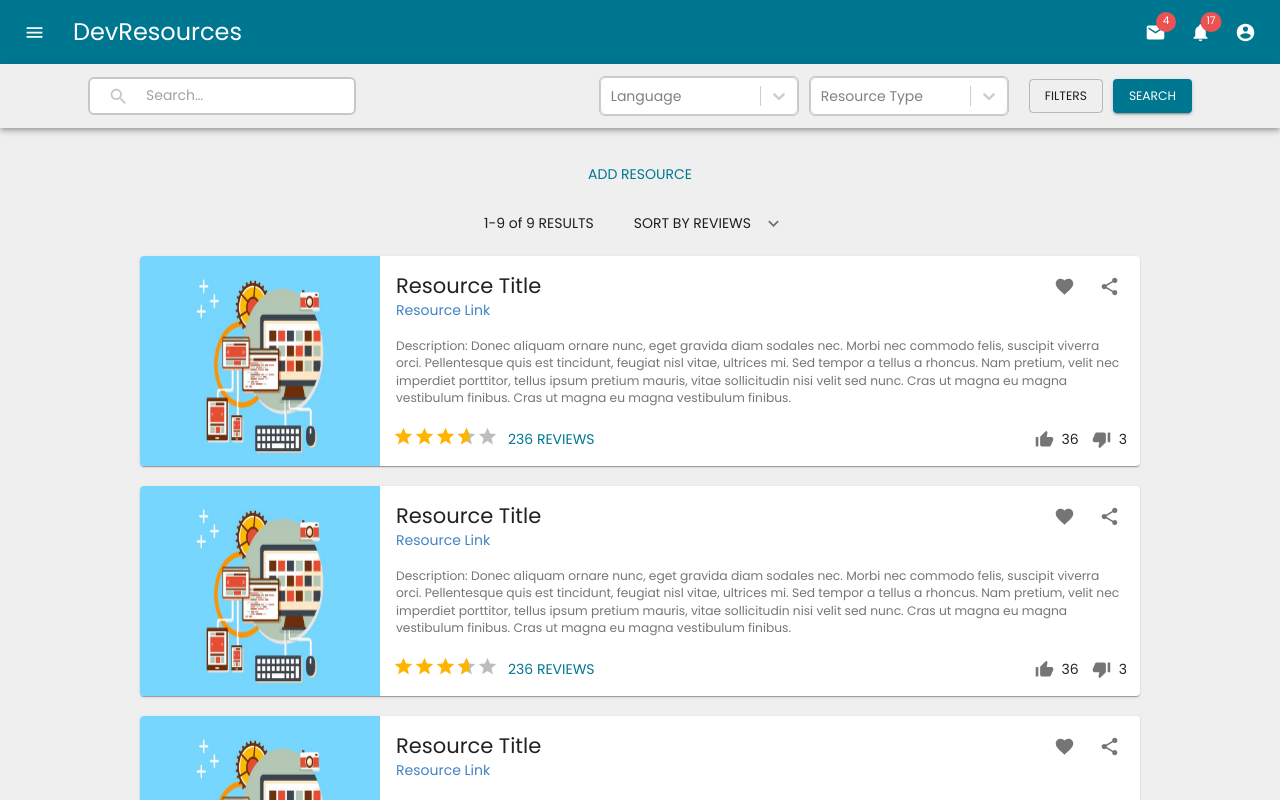
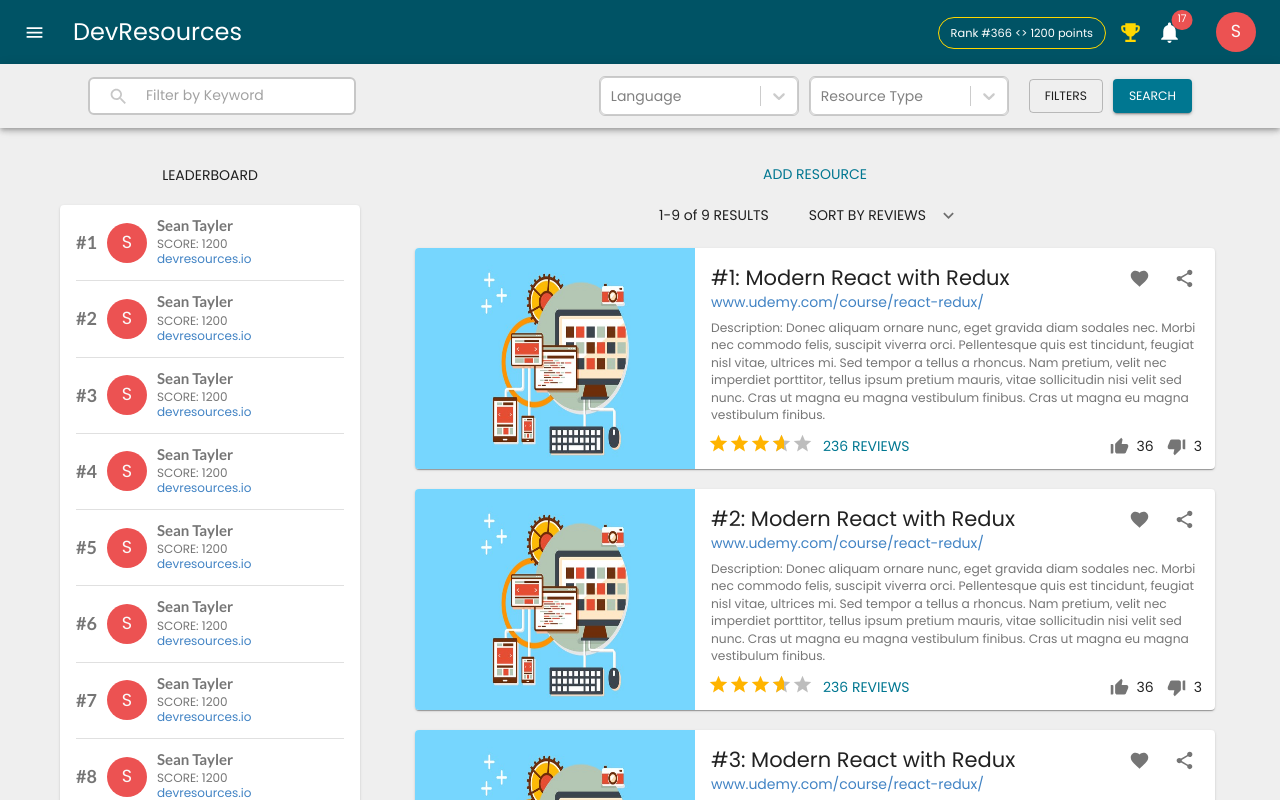
Before and after one commit to seanddallen/DevResourcesUI, a React (Create React App) app: page / in a window 1280 px wide. Shown: the top 800 px of the page. Built offline with nearby package versions, Linux system fonts and the light colour scheme.

Commit message:
added leaderboard in main and topnav

```diff
--- a/src/Components/layout/StickyNav.jsx
+++ b/src/Components/layout/StickyNav.jsx
@@ -287,7 +287,7 @@
               </div>
               <div>
                 <InputBase
-                  placeholder="Search…"
+                  placeholder="Filter by Keyword"
                   classes={{
                     root: classes.inputRoot,
                     input: classes.inputInput
--- a/src/Components/layout/TopNav.jsx
+++ b/src/Components/layout/TopNav.jsx
@@ -15,10 +15,17 @@
 import MailIcon from "@material-ui/icons/Mail";
 import NotificationsIcon from "@material-ui/icons/Notifications";
 import MoreIcon from "@material-ui/icons/MoreVert";
+import Avatar from "@material-ui/core/Avatar";
+import Trophy from "@material-ui/icons/EmojiEvents";
+import Divider from "@material-ui/core/Divider";
+import Chip from "@material-ui/core/Chip";
 
 const useStyles = makeStyles(theme => ({
   grow: {
     flexGrow: 1
+  },
+  appBar: {
+    backgroundColor: theme.palette.primary.dark
   },
   menuButton: {
     marginRight: theme.spacing(2)
@@ -75,7 +82,17 @@
     [theme.breakpoints.up("md")]: {
       display: "none"
     }
+  },
+  avatar: {
+    backgroundColor: theme.palette.secondary.main
+  },
+  largeIcon: {
+    width: 60,
+    height: 60
   }
+  // badge: {
+  //   backgroundColor: theme.palette.tertiary.main
+  // }
 }));
 
 export default function TopNav(props) {
@@ -101,6 +118,10 @@
 
   const handleMobileMenuOpen = event => {
     setMobileMoreAnchorEl(event.currentTarget);
+  };
+
+  const handleClick = () => {
+    console.info("You clicked the Chip.");
   };
 
   const menuId = "primary-search-account-menu";
@@ -130,17 +151,17 @@
       open={isMobileMenuOpen}
       onClose={handleMobileMenuClose}
     >
-      <MenuItem>
+      {/* <MenuItem>
         <IconButton aria-label="show 4 new mails" color="inherit">
           <Badge badgeContent={4} color="secondary">
             <MailIcon />
           </Badge>
         </IconButton>
         <p>Messages</p>
-      </MenuItem>
+      </MenuItem> */}
       <MenuItem>
         <IconButton aria-label="show 11 new notifications" color="inherit">
-          <Badge badgeContent={11} color="secondary">
+          <Badge badgeContent={11} color="tertiary">
             <NotificationsIcon />
           </Badge>
         </IconButton>
@@ -162,7 +183,7 @@
 
   return (
     <div className={classes.grow}>
-      <AppBar position="static">
+      <AppBar position="static" className={classes.appBar}>
         <Toolbar style={{ display: "flex", alignItems: "center" }}>
           <IconButton
             edge="start"
@@ -188,14 +209,44 @@
           </Link>
           <div className={classes.grow} />
           <div className={classes.sectionDesktop}>
-            <IconButton aria-label="show 4 new mails" color="inherit">
-              <Badge badgeContent={4} color="secondary">
-                <MailIcon />
-              </Badge>
+            <Chip
+              label={<Chip label="#3666" style={{ color: "black" }} />}
+              label="Rank #366 <> 1200 points"
+              // onClick={handleClick}
+              variant="outlined"
+              style={{ marginTop: "17px", color: "#fff", borderColor: "gold" }}
+            />
+            <IconButton
+              aria-label="show 4 new mails"
+              color="inherit"
+              iconStyle={classes.largeIcon}
+              style={{ display: "flex", alignItems: "center" }}
+            >
+              {/* <div
+                style={{
+                  display: "flex",
+                  flexDirection: "column",
+                  alignItems: "flex-start",
+                  marginRight: "10px"
+                }}
+              >
+                <div style={{ fontSize: "12px", fontFamily: "Poppins" }}>
+                  Rank: 6
+                </div>
+                <Divider variant="middle" />
+                <div style={{ fontSize: "12px" }}>Score: 120</div>
+              </div> */}
+              <Trophy
+                style={{ height: "25px", width: "25px", color: "gold" }}
+              />
             </IconButton>
-            <IconButton aria-label="show 17 new notifications" color="inherit">
+            <IconButton
+              aria-label="show 17 new notifications"
+              color="inherit"
+              style={{ marginRight: "10px", marginLeft: "-10px" }}
+            >
               <Badge badgeContent={17} color="secondary">
-                <NotificationsIcon />
+                <NotificationsIcon style={{ height: "25px", width: "25px" }} />
               </Badge>
             </IconButton>
             <IconButton
@@ -206,7 +257,12 @@
               onClick={handleProfileMenuOpen}
               color="inherit"
             >
-              <AccountCircle />
+              {/* <AccountCircle /> */}
+              <div>
+                <Avatar aria-label="recipe" className={classes.avatar}>
+                  S
+                </Avatar>
+              </div>
             </IconButton>
           </div>
           <div className={classes.sectionMobile}>
--- a/src/Components/main/Main.jsx
+++ b/src/Components/main/Main.jsx
@@ -5,6 +5,7 @@
 import Filters from "./filters/Filters";
 import Cards from "./resources/ResourceCards";
 import ResourceForm from "./resources/ResourceForm";
+import Leaderboard from "./leaderboard/Leaderboard";
 
 export default function Main(props) {
   const [openForm, setOpenForm] = React.useState(false);
@@ -18,12 +19,30 @@
         marginTop: "20px"
       }}
     >
-      <ResourceForm openForm={openForm} setOpenForm={setOpenForm} />
-      {!openForm ? (
-        <Grid container style={{ width: "100vw", marginTop: "-20px" }}>
-          <Cards toggleDrawer={props.toggleDrawer} />
-        </Grid>
-      ) : null}
+      <div>
+        {!openForm ? (
+          <div style={{ display: "flex", justifyContent: "space-around" }}>
+            <div
+              style={{
+                display: "flex"
+              }}
+            >
+              <Leaderboard />
+            </div>
+            <div container style={{ marginTop: "0px" }}>
+              <ResourceForm openForm={openForm} setOpenForm={setOpenForm} />
+              <Cards
+                toggleDrawer={props.toggleDrawer}
+                style={{ marginTop: "20px" }}
+              />
+            </div>
+          </div>
+        ) : (
+          <div container style={{ marginTop: "10px" }}>
+            <ResourceForm openForm={openForm} setOpenForm={setOpenForm} />
+          </div>
+        )}
+      </div>
     </div>
   );
 }
--- /dev/null
+++ b/src/Components/main/leaderboard/Leaderboard.jsx
@@ -0,0 +1,196 @@
+// import React from "react";
+// import { makeStyles } from "@material-ui/core/styles";
+// import Table from "@material-ui/core/Table";
+// import TableBody from "@material-ui/core/TableBody";
+// import TableCell from "@material-ui/core/TableCell";
+// import TableHead from "@material-ui/core/TableHead";
+// import TableRow from "@material-ui/core/TableRow";
+// import Paper from "@material-ui/core/Paper";
+
+// const useStyles = makeStyles({
+//   root: {
+//     // width: "100%",
+//     // overflowX: "auto"
+//   },
+//   table: {
+//     width: 300
+//   }
+// });
+
+// function createData(rank, score, user) {
+//   return { rank, score, user };
+// }
+
+// const rows = [
+//   createData("#1", 1200, "Sean Tayler"),
+//   createData("#2", 1200, "Sean Tayler"),
+//   createData("#3", 1200, "Sean Tayler"),
+//   createData("#4", 1200, "Sean Tayler"),
+//   createData("#5", 1200, "Sean Tayler"),
+//   createData("#6", 1200, "Sean Tayler")
+// ];
+
+// export default function SimpleTable() {
+//   const classes = useStyles();
+
+//   return (
+//     <Paper
+//       className={classes.root}
+//       style={{ width: "300px", marginRight: "0px" }}
+//     >
+//       <Table className={classes.table} aria-label="simple table">
+//         <TableHead>
+//           <TableRow>
+//             <TableCell align="left">Rank</TableCell>
+//             <TableCell align="left">Score</TableCell>
+//             <TableCell align="left">User</TableCell>
+//           </TableRow>
+//         </TableHead>
+//         <TableBody>
+//           {rows.map(row => (
+//             <TableRow key={row.name}>
+//               <TableCell component="th" scope="row" align="left">
+//                 {row.rank}
+//               </TableCell>
+//               <TableCell align="left">{row.score}</TableCell>
+//               <TableCell align="left">{row.user}</TableCell>
+//             </TableRow>
+//           ))}
+//         </TableBody>
+//       </Table>
+//     </Paper>
+//   );
+// }
+
+import React from "react";
+import { makeStyles } from "@material-ui/core/styles";
+import Grid from "@material-ui/core/Grid";
+import Card from "@material-ui/core/Card";
+import CardHeader from "@material-ui/core/CardHeader";
+import Avatar from "@material-ui/core/Avatar";
+import IconButton from "@material-ui/core/IconButton";
+import Typography from "@material-ui/core/Typography";
+import { red } from "@material-ui/core/colors";
+import Divider from "@material-ui/core/Divider";
+
+const useStyles = makeStyles(theme => ({
+  card: {
+    margin: "10px",
+    width: "300px"
+    // "&:hover": {
+    //   boxShadow: "-1px 5px 29px 0px rgba(0,0,0,0.5)"
+    // }
+  },
+  grow: {
+    flexGrow: 1
+  },
+  media: {
+    height: 0,
+    paddingTop: "56.25%" // 16:9
+  },
+  expand: {
+    transform: "rotate(0deg)",
+    marginLeft: "auto",
+    transition: theme.transitions.create("transform", {
+      duration: theme.transitions.duration.shortest
+    })
+  },
+  expandOpen: {
+    transform: "rotate(180deg)"
+  },
+  avatar: {
+    backgroundColor: theme.palette.secondary.main
+  }
+}));
+
+export default function ResourceCard(props) {
+  const classes = useStyles();
+  const [expanded, setExpanded] = React.useState(false);
+
+  const handleExpandClick = () => {
+    setExpanded(!expanded);
+  };
+
+  const leaders = [1, 2, 3, 4, 5, 6, 7, 8, 9, 10];
+
+  const listOfLeaders = leaders.map(leader => {
+    return (
+      <>
+        <Grid style={{ marginTop: "-5px", marginBottom: "-5px" }}>
+          <CardHeader
+            // avatar={
+            //   <Avatar aria-label="recipe" className={classes.avatar}>
+            //     S
+            //   </Avatar>
+            // }
+            // title="Resource Title"
+            subheader={
+              <div style={{ display: "flex" }}>
+                <div
+                  style={{
+                    marginRight: "10px",
+                    display: "flex",
+                    justifyContent: "center",
+                    alignItems: "center"
+                  }}
+                >
+                  <div
+                    style={{
+                      marginRight: "10px"
+                    }}
+                  >
+                    <h3>{`#${leader}`}</h3>
+                  </div>
+                  <div>
+                    <Avatar aria-label="recipe" className={classes.avatar}>
+                      S
+                    </Avatar>
+                  </div>
+                </div>
+                <div>
+                  <h4 style={{ margin: "0" }}>Sean Tayler</h4>
+                  <div style={{ fontSize: "12px", marginBottom: "-5px" }}>
+                    SCORE: 1200
+                  </div>
+                  <a
+                    href="http://www.google.com"
+                    target="_blank"
+                    style={{ fontSize: "12px" }}
+                  >
+                    devresources.io
+                  </a>
+                </div>
+              </div>
+            }
+          />
+        </Grid>
+        <Divider variant="middle" />
+      </>
+    );
+  });
+
+  return (
+    <div
+      style={{
+        display: "flex",
+        flexDirection: "column",
+        flexWrap: "nowrap",
+        alignItems: "center",
+        margin: "17px -20px 0px 50px"
+      }}
+    >
+      <div style={{ fontSize: "14px" }}>LEADERBOARD</div>
+      <Card
+        className={classes.card}
+        style={{
+          display: "flex",
+          flexDirection: "column",
+          flexWrap: "nowrap",
+          marginTop: "20px"
+        }}
+      >
+        {listOfLeaders}
+      </Card>
+    </div>
+  );
+}
--- a/src/Components/main/resources/ResourceCard.jsx
+++ b/src/Components/main/resources/ResourceCard.jsx
@@ -27,7 +27,8 @@
 const useStyles = makeStyles(theme => ({
   card: {
     margin: "10px",
-    width: "1000px",
+    width: "800px",
+    minHeight: "200px",
     "&:hover": {
       boxShadow: "-1px 5px 29px 0px rgba(0,0,0,0.5)"
     }
@@ -71,8 +72,8 @@
         <img
           src={require("../../../assets/images/mrwr.jpg")}
           style={{
-            height: "210px",
-            width: "240px"
+            height: "100%",
+            width: "280px"
           }}
         />
         <Grid style={{ width: "800px" }}>
@@ -95,10 +96,13 @@
                 </IconButton>
               </>
             }
-            title="Resource Title"
+            title={`#${props.card}: Modern React with Redux`}
             subheader={
-              <a href="http://www.google.com" target="_blank">
-                Resource Link
+              <a
+                href="https://www.udemy.com/course/react-redux/"
+                target="_blank"
+              >
+                www.udemy.com/course/react-redux/
               </a>
             }
           />
@@ -107,7 +111,13 @@
         image="/static/images/cards/paella.jpg"
         title="Paella dish"
       /> */}
-          <CardContent style={{ paddingTop: "0px", paddingBottom: "0px" }}>
+          <CardContent
+            style={{
+              paddingTop: "0px",
+              paddingBottom: "0px",
+              margin: "-10px 0px"
+            }}
+          >
             <Typography variant="body2" color="textSecondary" component="p">
               Description: Donec aliquam ornare nunc, eget gravida diam sodales
               nec. Morbi nec commodo felis, suscipit viverra orci. Pellentesque
--- a/src/Components/main/resources/ResourceCards.jsx
+++ b/src/Components/main/resources/ResourceCards.jsx
@@ -29,8 +29,8 @@
   };
   const resources = [1, 2, 3, 4, 5, 6, 7, 8, 9];
 
-  const listOfCards = resources.map(resource => {
-    return <ResourceCard toggleDrawer={props.toggleDrawer} />;
+  const listOfCards = resources.map(card => {
+    return <ResourceCard toggleDrawer={props.toggleDrawer} card={card} />;
   });
 
   return (
--- a/src/Components/main/resources/ResourceForm.jsx
+++ b/src/Components/main/resources/ResourceForm.jsx
@@ -72,7 +72,7 @@
       <Button
         color="primary"
         className={classes.button}
-        style={{ width: "120px" }}
+        style={{ width: "120px", marginBottom: "-20px" }}
         onClick={() => props.setOpenForm(!props.openForm)}
       >
         <div style={{ fontSize: "14px" }}>
--- a/src/Components/main/reviews/ReviewForm.jsx
+++ b/src/Components/main/reviews/ReviewForm.jsx
@@ -71,6 +71,7 @@
                 id="description"
                 label="REVIEW"
                 multiline
+                rows="6"
                 rowsMax="4"
                 value={description}
                 onChange={e => setDescription(e.target.value)}
--- /dev/null
+++ b/src/Components/rankings/Rankings.jsx
@@ -0,0 +1,53 @@
+import React, { Component } from "react";
+import EditIcon from "@material-ui/icons/Edit";
+import FavoriteIcon from "@material-ui/icons/Favorite";
+import ShareIcon from "@material-ui/icons/Share";
+import { IconButton } from "@material-ui/core";
+import Grid from "@material-ui/core/Grid";
+import Card from "@material-ui/core/Card";
+import Divider from "@material-ui/core/Divider";
+import CardHeader from "@material-ui/core/CardHeader";
+import { makeStyles } from "@material-ui/core/styles";
+
+// import ProfileCard from "./ProfileCard";
+
+const useStyles = makeStyles(theme => ({
+  card: {
+    margin: "20px",
+    width: "800px"
+  }
+}));
+
+export default function Profile() {
+  const classes = useStyles();
+
+  //   const rankings = [1, 2, 3, 4, 5, 6, 7, 8, 9, 10];
+
+  //   const listOfRankings = rankings.map(ranking => {
+  //     return <RankingCard ranking={ranking} />;
+  //   });
+
+  return (
+    <div
+      style={{
+        display: "flex",
+        flexDirection: "column",
+        alignItems: "center",
+        marginTop: "0px",
+        width: "100vw"
+      }}
+    >
+      <div
+        style={{
+          display: "flex",
+          flexDirection: "column",
+          alignItems: "center",
+          marginTop: "40px",
+          width: "100vw"
+        }}
+      >
+        <h3>RANKINGS</h3>
+      </div>
+    </div>
+  );
+}
```
Also changed, not shown: src/App.js (+8 -7 lines).
